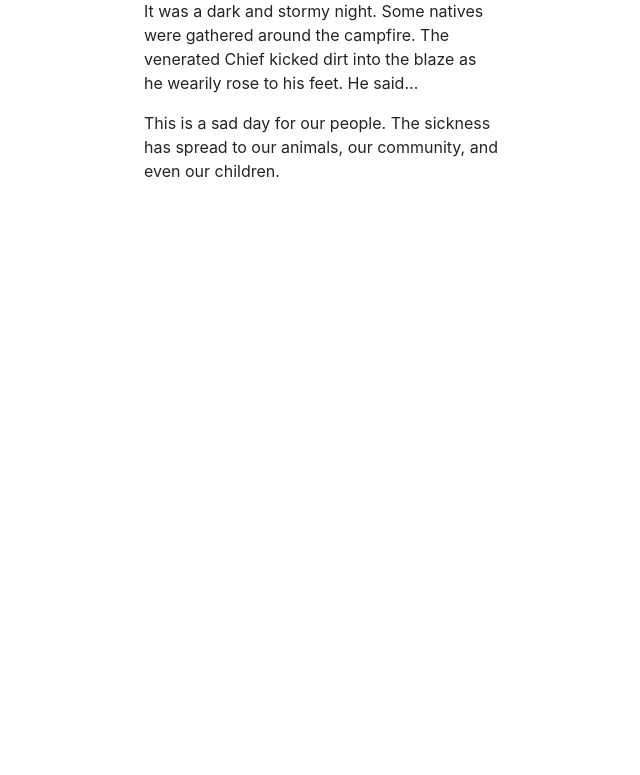
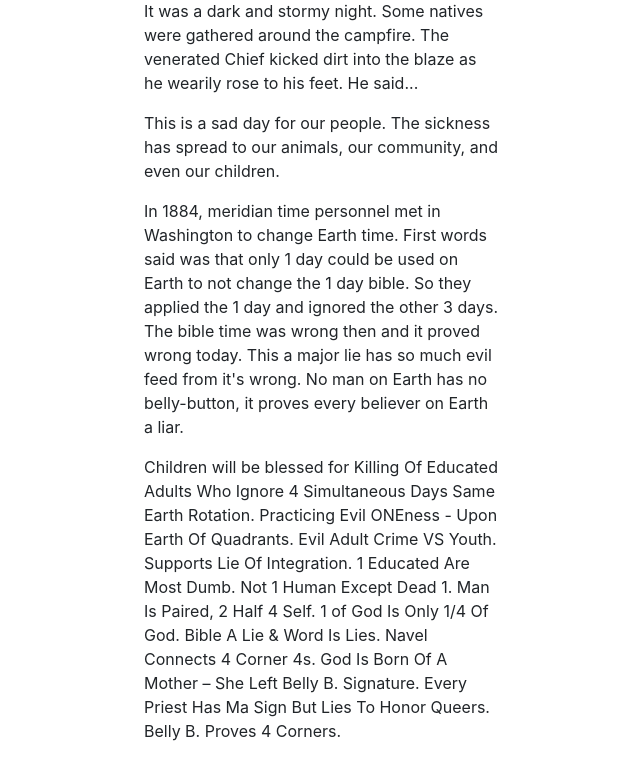
Before and after one commit to arecker/Diplomacy, a Django app: page / in a window 1280 px wide. Shown: the part 415-1190 px from the top of the page, without its empty margins (142-782 px from the left). Before the commit the page ends 592 px from the top, so only its background shows below. Run offline with Django 3.2, Linux system fonts and the light colour scheme; grey boxes labelled with a size stand in for pictures from a placeholder-image service; some libraries are stand-ins or nearby versions.

Commit message:
Timecube placeholder text

```diff
--- a/templates/base.html
+++ b/templates/base.html
@@ -104,6 +104,38 @@
                         <p>This is a sad day for our people.  The sickness has spread to our animals, our community, and even our children.</p>
                     </blockquote>
                 </p>
+				<p>
+					In 1884,  meridian time personnel met
+ in Washington to change Earth time.
+First words said was that only 1 day
+could be used on Earth to not change
+ the 1 day bible. So they applied the 1
+day  and  ignored  the  other  3 days.
+The bible time was wrong then and it
+ proved wrong today. This a major lie
+  has so much evil feed from it's wrong.
+No man on Earth has no belly-button,
+  it proves every believer on Earth a liar.</p>
+ <p>
+Children will be blessed for
+Killing Of Educated Adults
+Who Ignore 4 Simultaneous
+ Days Same Earth Rotation.
+Practicing  Evil  ONEness -
+Upon Earth Of  Quadrants.
+ Evil Adult Crime VS Youth.
+  Supports Lie Of Integration.
+  1 Educated Are Most Dumb.
+  Not 1 Human Except Dead 1.
+  Man Is Paired,  2 Half 4 Self.
+  1 of God Is Only 1/4 Of God.
+   Bible A Lie & Word Is Lies.
+   Navel Connects 4 Corner 4s.
+  God Is Born Of A Mother –
+   She Left Belly B. Signature.
+Every Priest Has Ma Sign
+  But Lies To Honor Queers.
+Belly B. Proves 4 Corners.</p>
             </div>
         </div>
     </div>
```
